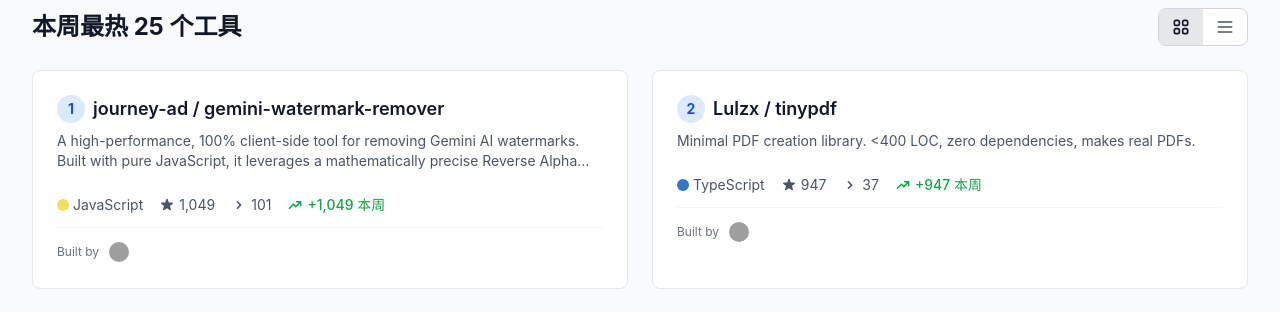
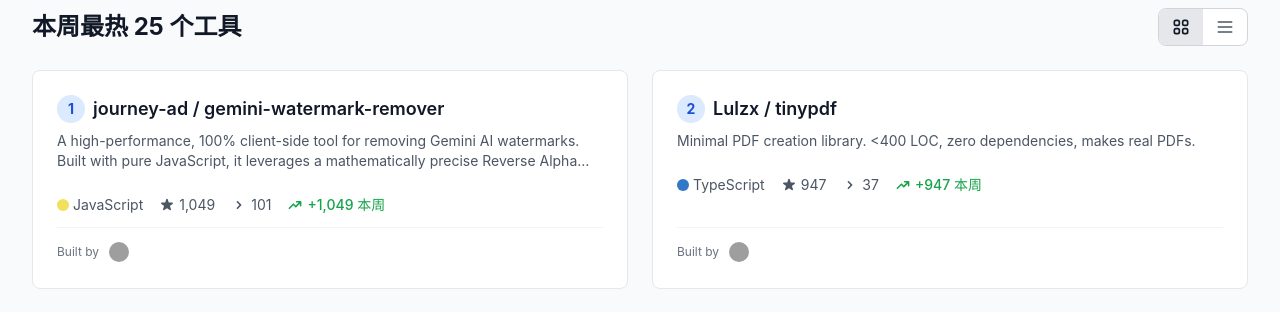
Before and after one commit to maxlongint/maxlongint.github.io, a React (Vite) app: page /#/trending in a window 1280 px wide. Shown: the part 426-738 px from the top of the page. Built offline with nearby package versions, Linux system fonts and the light colour scheme; no server answers; grey boxes are pictures that could not be loaded.

Commit message:
UI优化：1.标题可点击进入仓库 2.修复Built by对齐问题 3.固定页脚高度64px

```diff
--- a/src/components/Footer.tsx
+++ b/src/components/Footer.tsx
@@ -1,12 +1,10 @@
 export default function Footer() {
     return (
         <footer className="bg-gray-50 border-t border-gray-200 mt-16">
-            <div className="max-w-7xl mx-auto px-4 sm:px-6 lg:px-8 py-4">
-                <div className="flex items-center justify-center">
-                    <div className="flex items-center gap-2">
-                        <span className="text-sm text-gray-600">前端工具库</span>
-                        <span className="text-gray-400">© 2025</span>
-                    </div>
+            <div className="max-w-7xl mx-auto px-4 sm:px-6 lg:px-8 h-16 flex items-center justify-center">
+                <div className="flex items-center gap-2">
+                    <span className="text-sm text-gray-600">前端工具库</span>
+                    <span className="text-gray-400">© 2025</span>
                 </div>
             </div>
         </footer>
--- a/src/pages/Trending.tsx
+++ b/src/pages/Trending.tsx
@@ -113,12 +113,9 @@
                 ) : (
                     <div className={viewMode === 'grid' ? 'grid grid-cols-1 md:grid-cols-2 gap-6' : 'space-y-4'}>
                         {trendingData.repos.map(repo => (
-                            <a
+                            <div
                                 key={repo.rank}
-                                href={repo.url}
-                                target="_blank"
-                                rel="noopener noreferrer"
-                                className="block bg-white rounded-lg border border-gray-200 hover:border-blue-400 hover:shadow-lg transition-all p-6"
+                                className="bg-white rounded-lg border border-gray-200 hover:border-blue-400 hover:shadow-lg transition-all p-6 flex flex-col"
                             >
                                 <div className="flex items-start justify-between mb-3">
                                     <div className="flex-1">
@@ -126,15 +123,21 @@
                                             <span className="inline-flex items-center justify-center w-7 h-7 rounded-full bg-blue-100 text-blue-700 text-sm font-bold">
                                                 {repo.rank}
                                             </span>
-                                            <h3 className="text-lg font-semibold text-gray-900 hover:text-blue-600">
+                                            <a
+                                                href={repo.url}
+                                                target="_blank"
+                                                rel="noopener noreferrer"
+                                                className="text-lg font-semibold text-gray-900 hover:text-blue-600 transition-colors"
+                                                onClick={e => e.stopPropagation()}
+                                            >
                                                 {repo.author} / {repo.name}
-                                            </h3>
+                                            </a>
                                         </div>
                                         <p className="text-gray-600 text-sm line-clamp-2 mb-3">{repo.description}</p>
                                     </div>
                                 </div>
 
-                                <div className="flex items-center gap-4 text-sm text-gray-600">
+                                <div className="flex items-center gap-4 text-sm text-gray-600 mb-3">
                                     {repo.language && (
                                         <div className="flex items-center gap-1">
                                             <span
@@ -173,7 +176,7 @@
                                 </div>
 
                                 {repo.builtBy.length > 0 && (
-                                    <div className="flex items-center gap-2 mt-3 pt-3 border-t border-gray-100">
+                                    <div className="flex items-center gap-2 pt-3 border-t border-gray-100 mt-auto">
                                         <span className="text-xs text-gray-500">Built by</span>
                                         <div className="flex -space-x-2">
                                             {repo.builtBy.slice(0, 5).map(builder => (
@@ -188,7 +191,7 @@
                                         </div>
                                     </div>
                                 )}
-                            </a>
+                            </div>
                         ))}
                     </div>
                 )}
```
